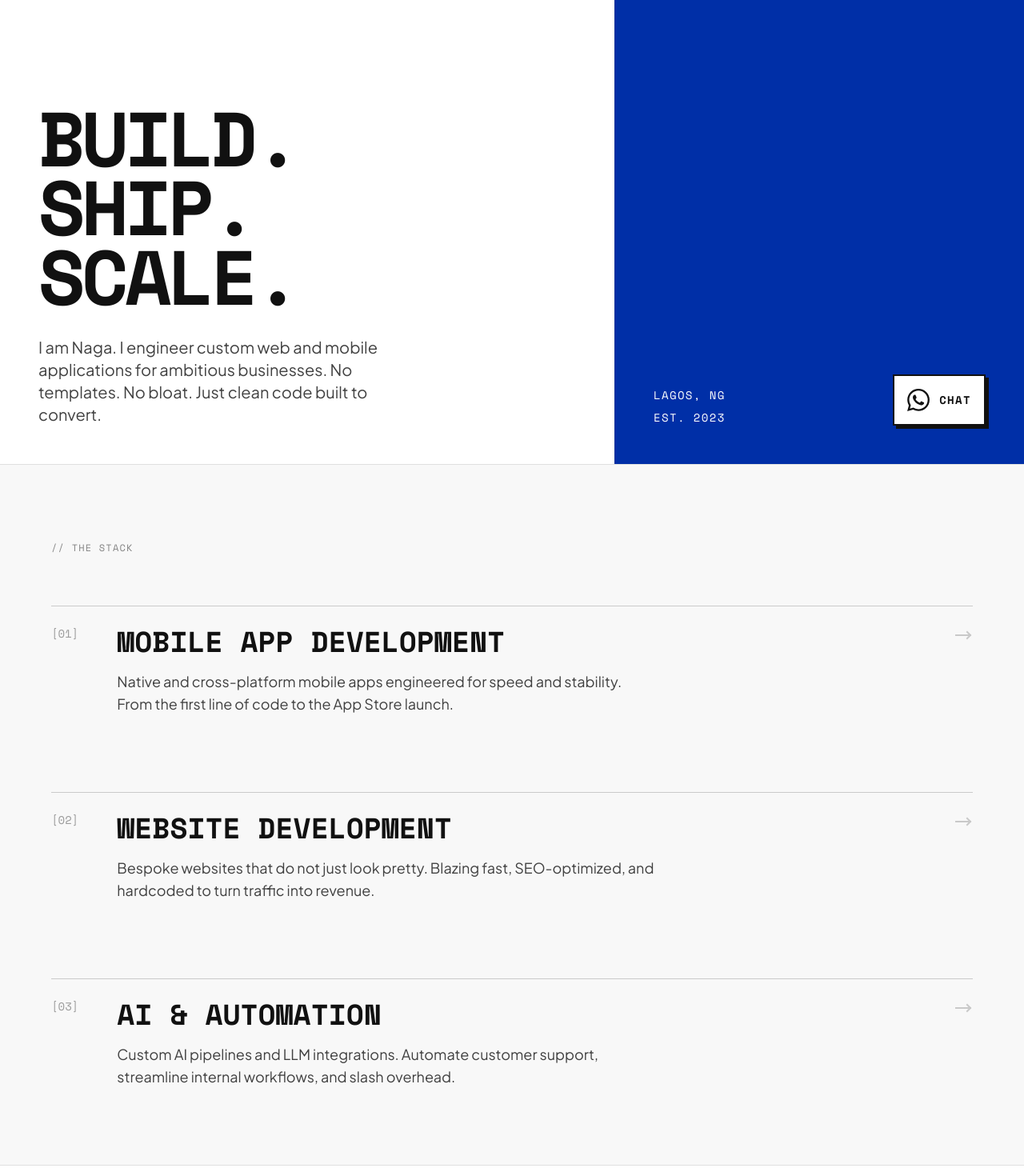
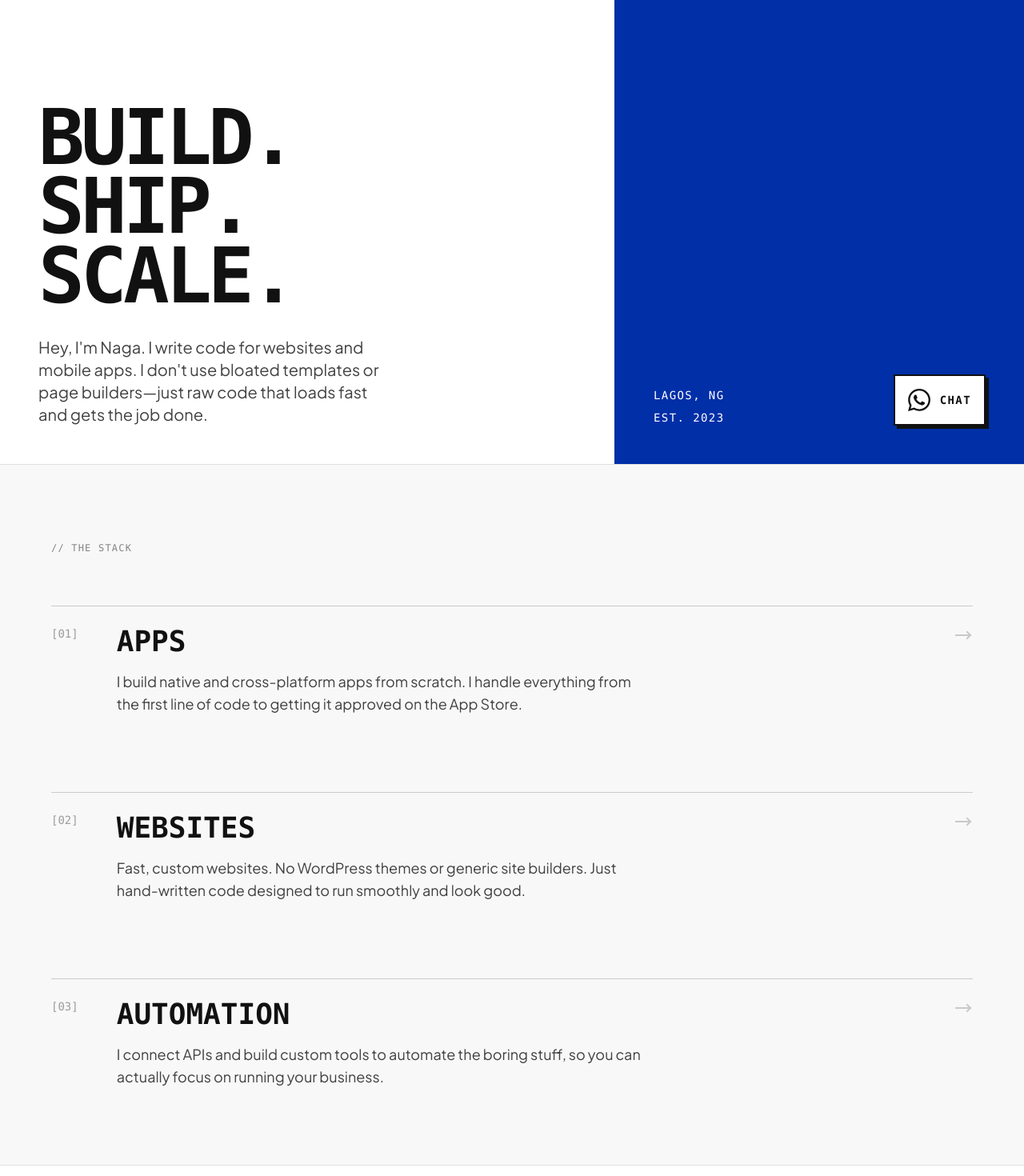
Before and after one commit to francisnaga/My-Portfolio, a React (Vite) app: page / in a window 1280 px wide. Shown: the part 220-1690 px from the top of the page at 80% size. Built offline with nearby package versions, Linux system fonts and the light colour scheme.

Commit message:
fix: remove space mono font and rewrite copy to be more human

```diff
--- a/index.html
+++ b/index.html
@@ -8,7 +8,7 @@
     <!-- Google Fonts: Plus Jakarta Sans & Space Mono -->
     <link rel="preconnect" href="https://fonts.googleapis.com">
     <link rel="preconnect" href="https://fonts.gstatic.com" crossorigin>
-    <link href="https://fonts.googleapis.com/css2?family=Plus+Jakarta+Sans:wght@400;500;700&family=Space+Mono:ital,wght@0,400;0,700;1,400&display=swap" rel="stylesheet">
+    <link href="https://fonts.googleapis.com/css2?family=Plus+Jakarta+Sans:wght@400;500;700&display=swap" rel="stylesheet">
   </head>
   <body>
     <div id="root"></div>
--- a/src/components/Contact.jsx
+++ b/src/components/Contact.jsx
@@ -11,7 +11,7 @@ export default function Contact() {
             Let's Talk<br />Code.
           </h3>
           <p className="font-sans text-base md:text-lg text-white/70 max-w-md mb-8 md:mb-12">
-            No endless discovery calls. Drop me a line with your project details and budget. I will tell you if we are a fit.
+            Shoot me an email with what you're trying to build, and we can figure out if it makes sense to work together.
           </p>
 
           <a href="mailto:hello@francisnaga.site" className="inline-flex items-center gap-4 group">
--- a/src/components/Hero.jsx
+++ b/src/components/Hero.jsx
@@ -9,7 +9,7 @@ export default function Hero() {
           Scale.
         </h1>
         <p className="font-sans text-base md:text-xl max-w-md text-dark/80">
-          I am Naga. I engineer custom web and mobile applications for ambitious businesses. No templates. No bloat. Just clean code built to convert.
+          Hey, I'm Naga. I write code for websites and mobile apps. I don't use bloated templates or page builders—just raw code that loads fast and gets the job done.
         </p>
       </div>
 
--- a/src/components/Services.jsx
+++ b/src/components/Services.jsx
@@ -1,18 +1,18 @@
 const services = [
   {
     id: "01",
-    title: "Mobile App Development",
-    desc: "Native and cross-platform mobile apps engineered for speed and stability. From the first line of code to the App Store launch.",
+    title: "Apps",
+    desc: "I build native and cross-platform apps from scratch. I handle everything from the first line of code to getting it approved on the App Store.",
   },
   {
     id: "02",
-    title: "Website Development",
-    desc: "Bespoke websites that do not just look pretty. Blazing fast, SEO-optimized, and hardcoded to turn traffic into revenue.",
+    title: "Websites",
+    desc: "Fast, custom websites. No WordPress themes or generic site builders. Just hand-written code designed to run smoothly and look good.",
   },
   {
     id: "03",
-    title: "AI & Automation",
-    desc: "Custom AI pipelines and LLM integrations. Automate customer support, streamline internal workflows, and slash overhead.",
+    title: "Automation",
+    desc: "I connect APIs and build custom tools to automate the boring stuff, so you can actually focus on running your business.",
   },
 ];
 
--- a/src/components/Work.jsx
+++ b/src/components/Work.jsx
@@ -3,7 +3,7 @@ const projects = [
     id: "01",
     title: "NCB Finance",
     stack: "React, Node, PostgreSQL",
-    desc: "Invoicing and payments platform for Nigerian freelancers and businesses. Built for strict FIRS compliance.",
+    desc: "An invoicing and payment tool I built for Nigerian freelancers to easily stay FIRS compliant.",
     offset: "md:ml-0",
     img: "https://images.unsplash.com/photo-1551288049-bebda4e38f71?q=80&w=800&auto=format&fit=crop"
   },
@@ -11,7 +11,7 @@ const projects = [
     id: "02",
     title: "Vantage Real Estate",
     stack: "Next.js, Tailwind",
-    desc: "Property discovery platform with real-time map clustering and an aggressive SEO architecture.",
+    desc: "A property search site with a custom map integration and lightning-fast load times.",
     offset: "md:ml-[15%]",
     img: "https://images.unsplash.com/photo-1560518883-ce09059eeffa?q=80&w=800&auto=format&fit=crop"
   },
@@ -19,7 +19,7 @@ const projects = [
     id: "03",
     title: "Inkto",
     stack: "React Native, Firebase",
-    desc: "Mobile application built for a specific legal firm. Secure document sharing and real-time client updates.",
+    desc: "A secure file-sharing mobile app I made for a law firm to keep their client updates private.",
     offset: "md:ml-[30%]",
     img: "https://images.unsplash.com/photo-1618005182384-a83a8bd57fbe?q=80&w=800&auto=format&fit=crop"
   },
--- a/tailwind.config.js
+++ b/tailwind.config.js
@@ -13,7 +13,6 @@ export default {
       },
       fontFamily: {
         sans: ['"Plus Jakarta Sans"', 'sans-serif'],
-        mono: ['"Space Mono"', 'monospace'],
       },
     },
   },
```
